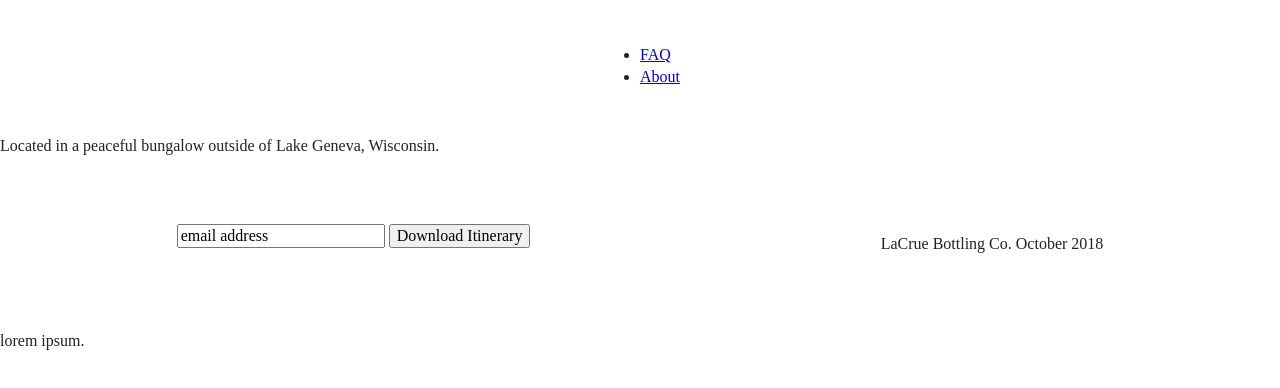
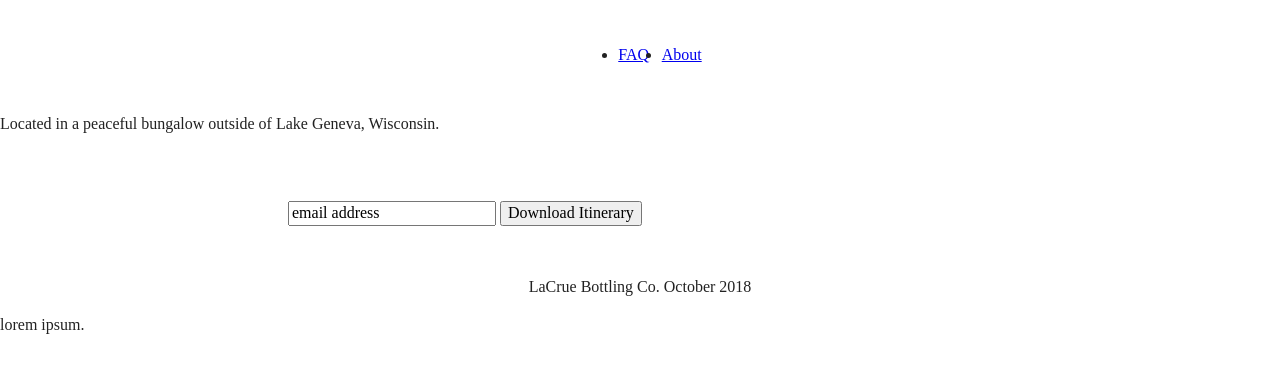
Before and after one commit to lenatheque/206-unplugged, a website built with Parcel: page index.html in a window 1280 px wide. Shown: the part 42-430 px from the top of the page. Built offline with nearby package versions, Linux system fonts and the light colour scheme.

Commit message:
Update main.css

```diff
--- a/css/main.css
+++ b/css/main.css
@@ -102,6 +102,13 @@ header nav {
    align-items: center;
    flex-flow: row wrap;
 }
+
+header nav ul {
+  display: flex;
+  justify-content: space-around;
+  width: 100%;
+}
+
 header .content-wrapper {
   display: flex;
   justify-content: center;
@@ -114,6 +121,13 @@ header .content-wrapper {
   width: 100%;
   height: 1px;
   margin: 10px 0 20px 0;
+}
+footer {
+  flex-direction: column;
+}
+
+footer p {
+  margin: 0;
 }
 footer .content-wrapper {
   width: 55%;
```
